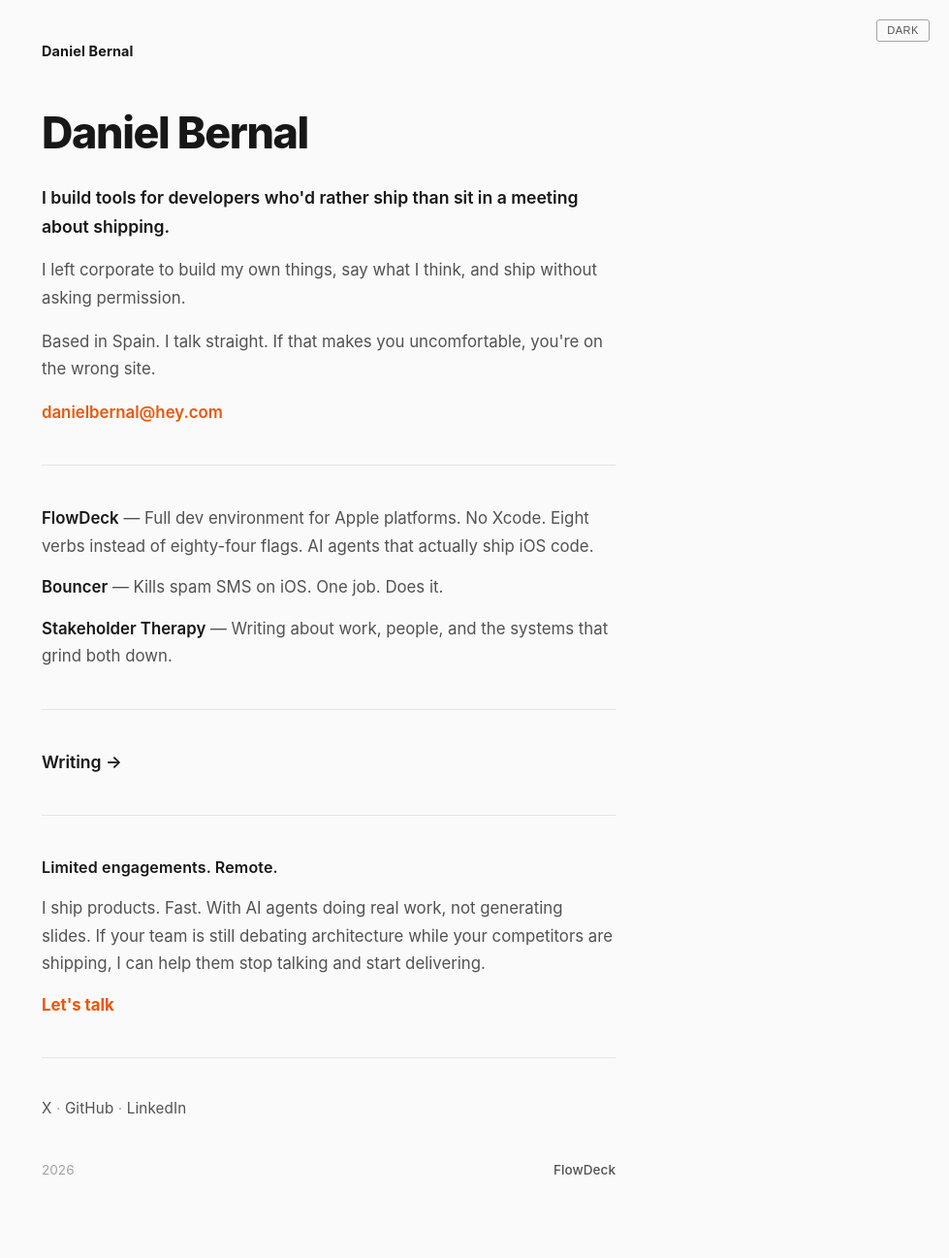
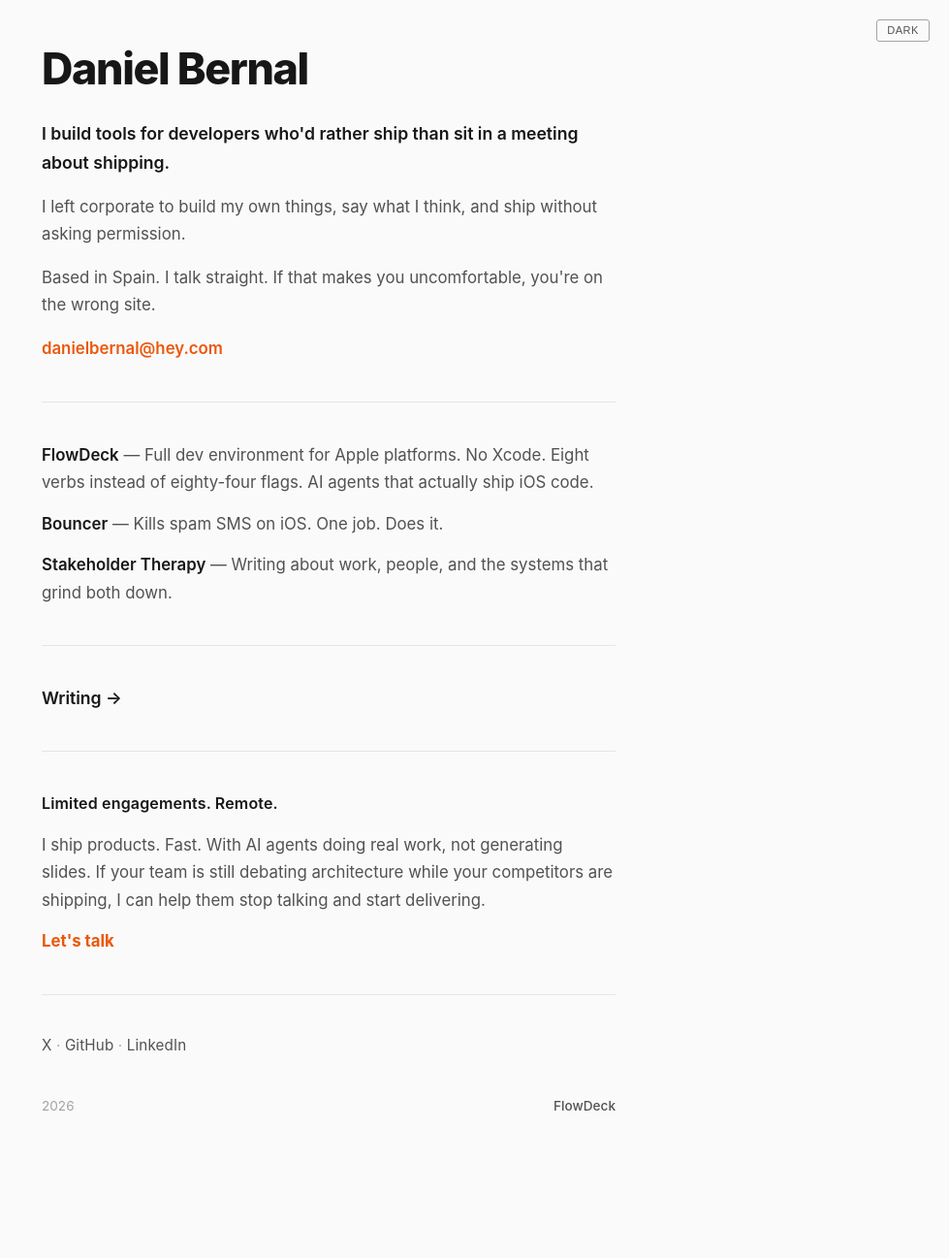
Before and after one commit to afterxleep/danielbernal.co, a Jekyll site: the page built from index.html, in a window 1280 px wide. Shown: the whole page at 97% size, without its empty margins (301-1280 px from the left). Built offline with Jekyll 4.4.1, drawn with Linux system fonts in a browser that asks for light colours; after the commit the page ends 1232 px from its top, so only the background shows below that.

Commit message:
Hide nav header on homepage to fix duplicate name
The h1 already says Daniel Bernal — no need for the nav to repeat it.
Nav still shows on writing and post pages for navigation back home.

https://claude.ai/code/session_01LbW2SNBatBMCG9Bh8SnBQc

```diff
--- a/_layouts/default.html
+++ b/_layouts/default.html
@@ -92,6 +92,11 @@
       padding-bottom: 0;
     }
 
+    /* Hide nav on homepage — the h1 already has the name */
+    .layout-default .site-header {
+      display: none;
+    }
+
     .site-nav-left a {
       color: var(--text);
       text-decoration: none;
@@ -112,6 +117,11 @@
       min-height: 100vh;
       display: flex;
       flex-direction: column;
+    }
+
+    /* Add top padding on homepage since nav is hidden */
+    .layout-default .container {
+      padding-top: 48px;
     }
 
     /* Post pages */
```
